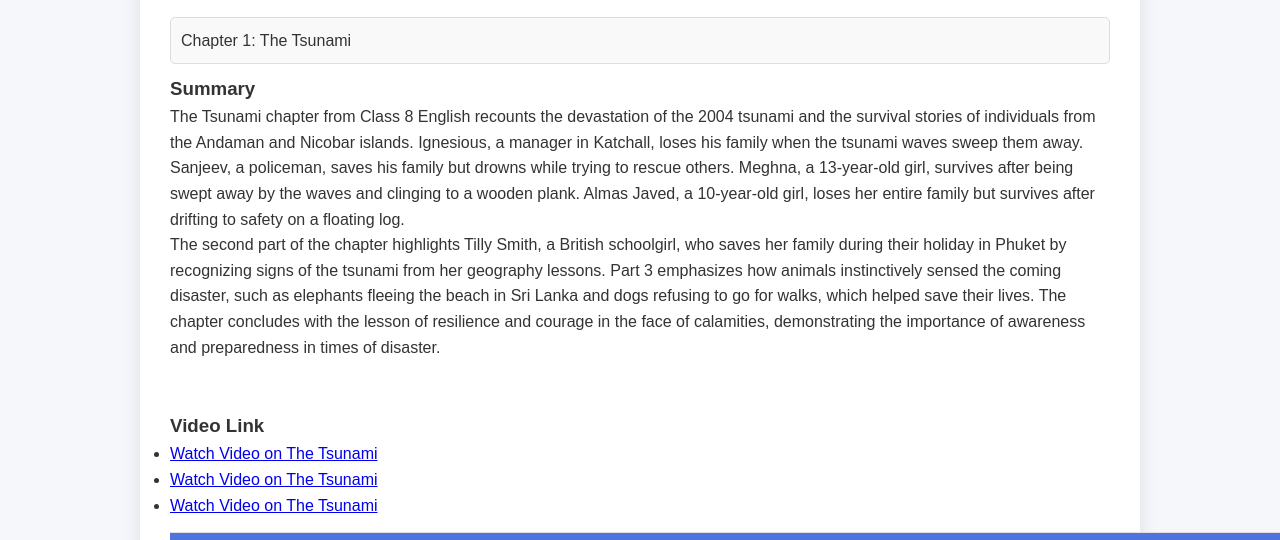
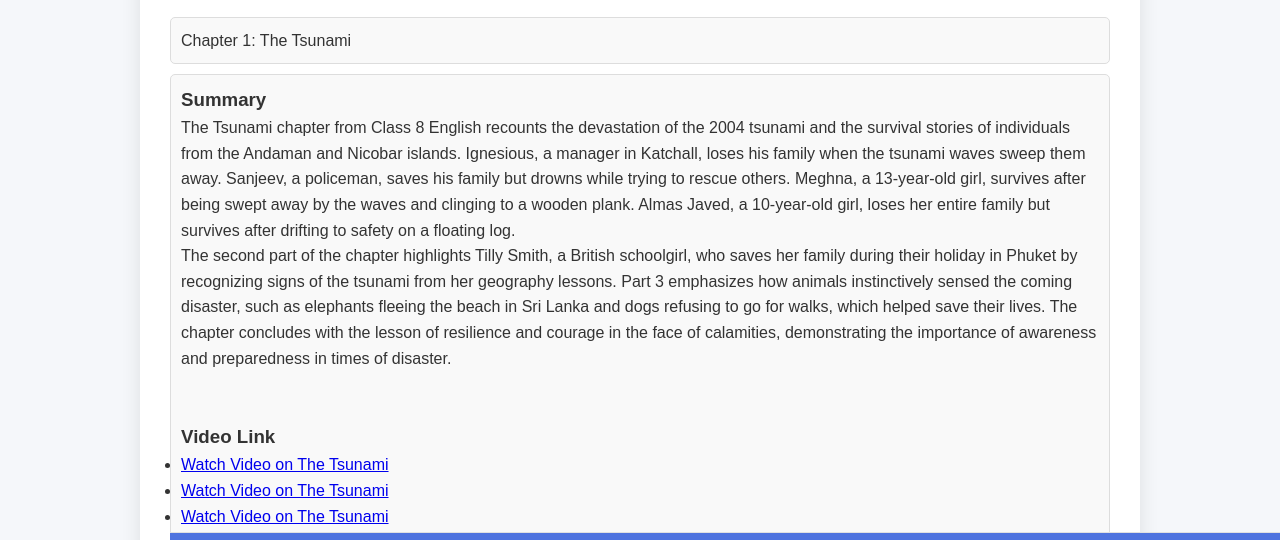
Before and after one commit to ahmedsyedsaqib11/student_resource, a plain HTML site: page english.html in a window 1280 px wide. Both pictures are taken after a click on the element "Chapter 1: The Tsunami". Shown: the part 224-764 px from the top of the page. Drawn offline with Linux system fonts and the light colour scheme.

Commit message:
Update english.html

```diff
--- a/english.html
+++ b/english.html
@@ -3,7 +3,7 @@
 <head>
     <meta charset="UTF-8">
     <meta name="viewport" content="width=device-width, initial-scale=1.0">
-    <title>English - 8th Grade</title>
+    <title>Mathematics - 8th Grade</title>
     <style>
         /* General Reset and Font Settings */
         * {
@@ -69,6 +69,7 @@
             border-radius: 5px;
             background-color: #f9f9f9;
             transition: background-color 0.3s, transform 0.3s;
+            cursor: pointer; /* Add cursor pointer for better UX */
         }
 
         .topic:hover {
@@ -76,10 +77,13 @@
             transform: scale(1.03);
         }
 
-        .topic a {
-            text-decoration: none;
-            color: #333;
-            display: block;
+        .topic-content {
+            display: none; /* Hide content by default */
+            padding: 10px;
+            border: 1px solid #ddd;
+            border-radius: 5px;
+            margin-top: 10px;
+            background-color: #f9f9f9;
         }
 
         /* Footer Styling */
@@ -101,6 +105,7 @@
         }
     </style>
 </head>
+
 <body>
     <div class="navbar">
         <a href="index.html">Home</a>
```
